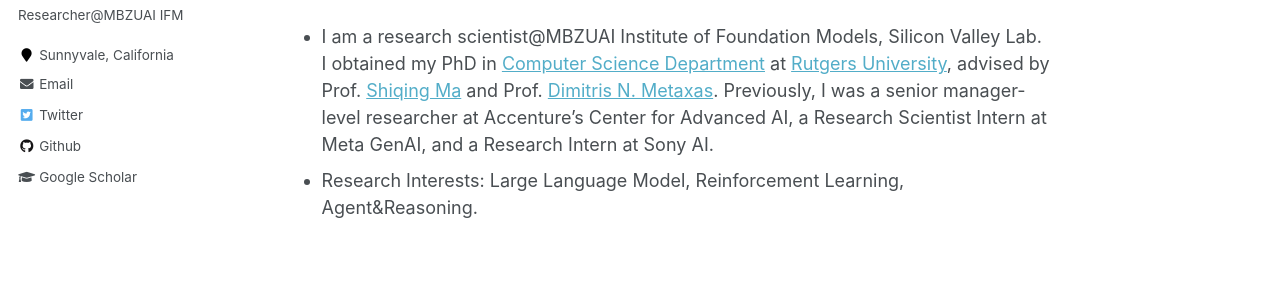
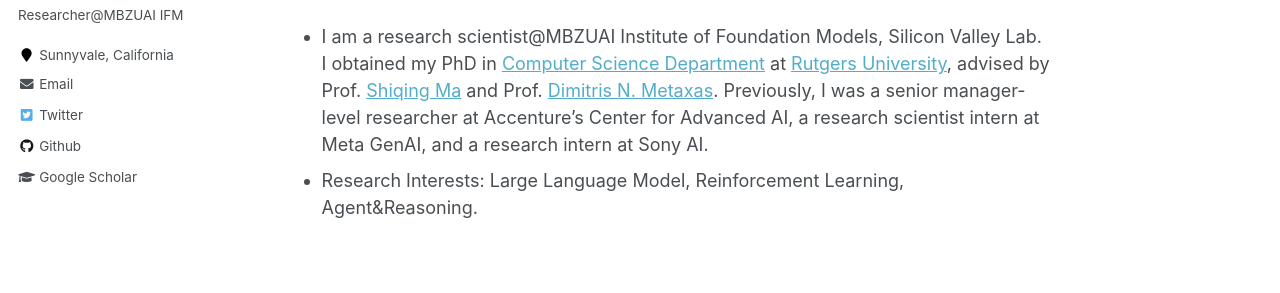
Before and after one commit to ZhentingWang/zhentingwang.github.io, a Jekyll site: the page built from _pages/about.md, in a window 1280 px wide and 900 px high. Shown: the part 155-448 px from the top of the window. Built offline with Jekyll 4.4.1, drawn with Linux system fonts in a browser that asks for light colours.

```diff
--- a/_pages/about.md
+++ b/_pages/about.md
@@ -8,7 +8,7 @@ redirect_from:
   - /about.html
 ---
 
-* I am a research scientist@MBZUAI Institute of Foundation Models, Silicon Valley Lab. I obtained my PhD in [Computer Science Department](https://www.cs.rutgers.edu/) at [Rutgers University](https://www.rutgers.edu/), advised by Prof. [Shiqing Ma](https://people.cs.umass.edu/~shiqingma/) and Prof. [Dimitris N. Metaxas](https://people.cs.rutgers.edu/~dnm/). Previously, I was a senior manager-level researcher at Accenture’s Center for Advanced AI, a Research Scientist Intern at Meta GenAI, and a Research Intern at Sony AI.
+* I am a research scientist@MBZUAI Institute of Foundation Models, Silicon Valley Lab. I obtained my PhD in [Computer Science Department](https://www.cs.rutgers.edu/) at [Rutgers University](https://www.rutgers.edu/), advised by Prof. [Shiqing Ma](https://people.cs.umass.edu/~shiqingma/) and Prof. [Dimitris N. Metaxas](https://people.cs.rutgers.edu/~dnm/). Previously, I was a senior manager-level researcher at Accenture’s Center for Advanced AI, a research scientist intern at Meta GenAI, and a research intern at Sony AI.
 * Research Interests: Large Language Model, Reinforcement Learning, Agent&Reasoning.
 
 <br>
```
